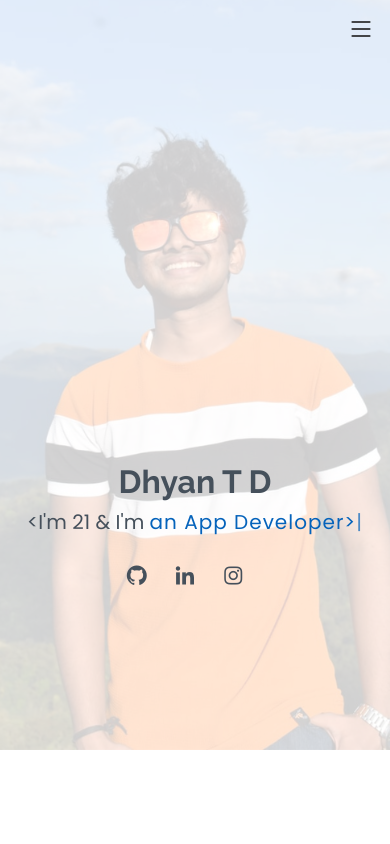
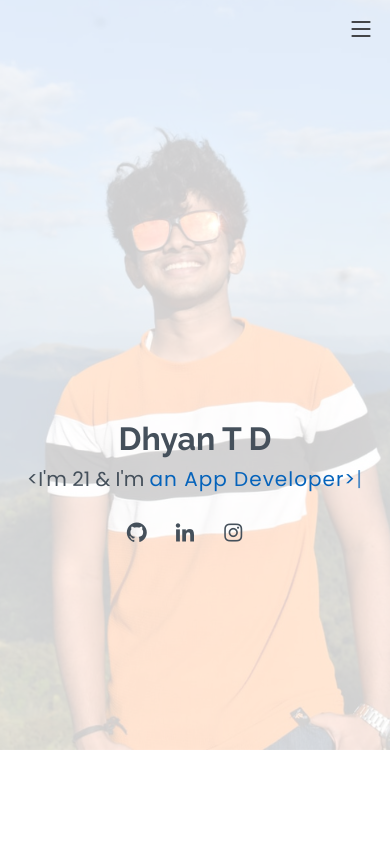
Before and after one commit to DhyanTD/DhyanTD.github.io, a plain HTML site: page index.html in a window 390 px wide. Shown: the top 844 px of the page. Drawn offline with nearby package versions, Linux system fonts and the light colour scheme.

Commit message:
Update style.css

```diff
--- a/assets/css/style.css
+++ b/assets/css/style.css
@@ -309,7 +309,7 @@ h1, h2, h3, h4, h5, h6 {
 @media (max-width: 400px) {
   #hero {
     text-align: center;
-    height: 125vh;
+    height: 115vh;
     /* background-size: 330px 700px; */
     background: url("../img/hero-bg2.jpg") top right no-repeat;
   }
```
